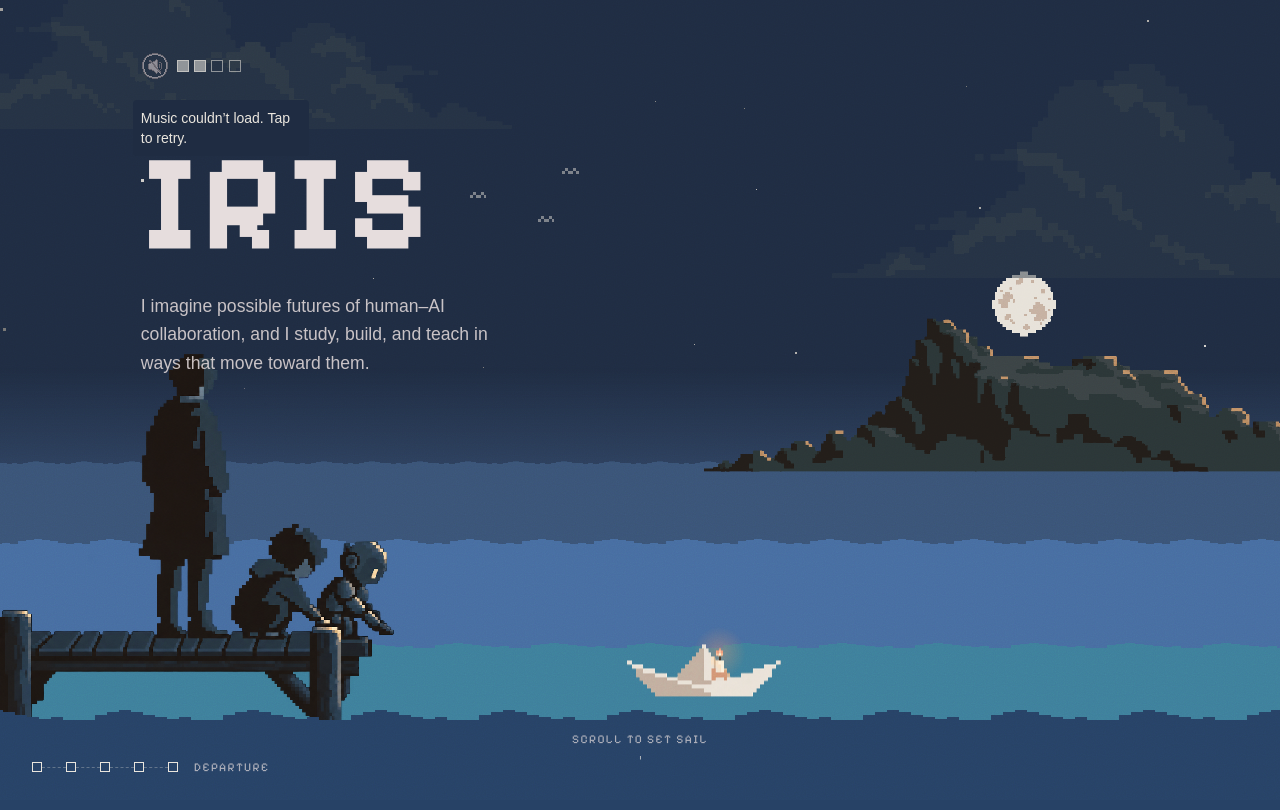
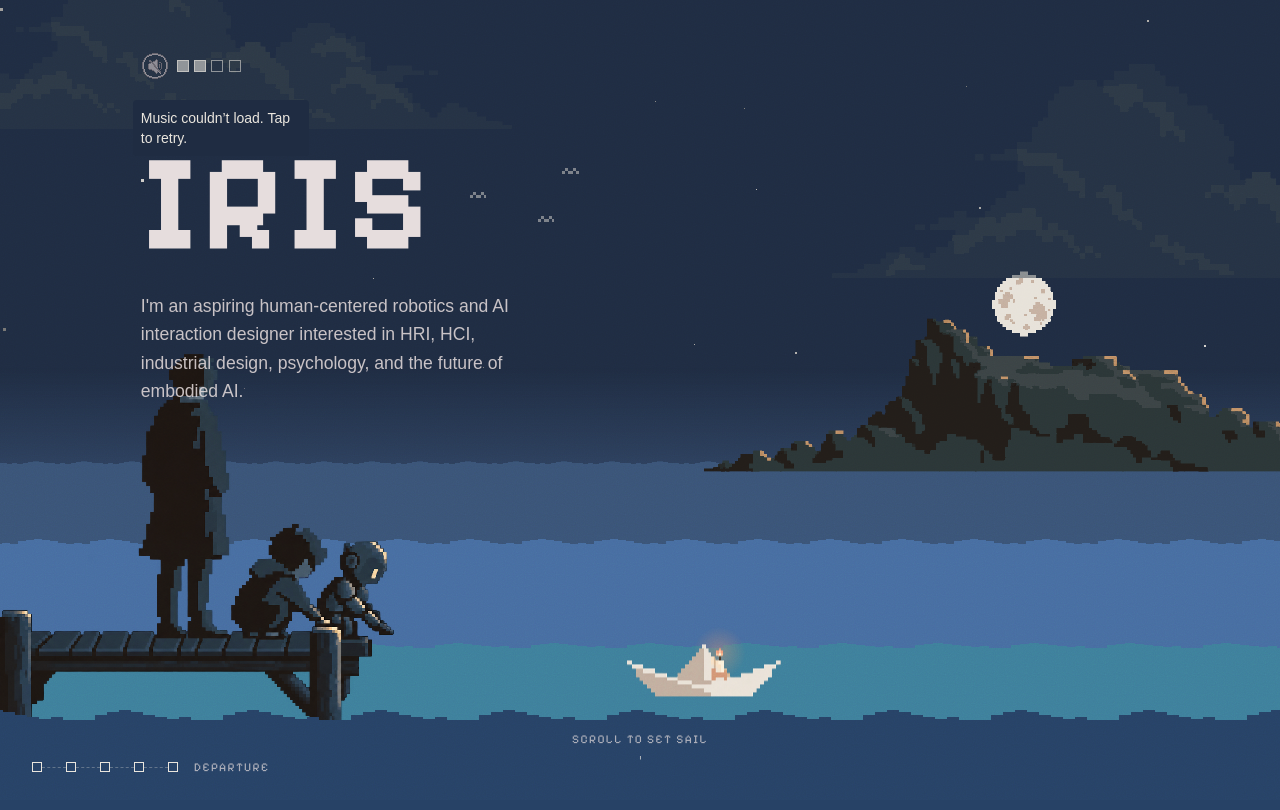
Before and after one commit to IN-Neil/iris-personal-site, a Next.js app: page / in a window 1280 px wide. Shown: the top 810 px of the page. Built offline with nearby package versions, Linux system fonts and the light colour scheme; a web font is replaced by a local one.

Commit message:
Update intro with robotics and AI design goal

```diff
--- a/src/components/journey/Panels.tsx
+++ b/src/components/journey/Panels.tsx
@@ -21,7 +21,7 @@ const endingHeading = "journey-ending-heading mt-4 font-pixel text-[1.5rem] font
 export function IntroPanel({ className, full = false }: { className?: string; full?: boolean }) {
   return (
     <header className={className}>
-      <p className="font-serif text-[1.15rem] text-mist/85">Hello, I’m</p>
+      <p className="font-serif text-[1.15rem] text-mist/85">{intro.kicker}</p>
       <h1 className="mt-3 font-pixel font-bold leading-none text-mist">
         <span className="block text-[clamp(4rem,11vw,8.5rem)] tracking-[0.02em]">{intro.title}</span>
         {full && (
--- a/src/content/site.ts
+++ b/src/content/site.ts
@@ -39,11 +39,11 @@ export const person = {
 };
 
 export const intro = {
-  kicker: `${person.name} · ${person.role}`,
+  kicker: person.name,
   title: "IRIS",
   subtitle: "IMAGINE → BUILD",
   thesis:
-    "I imagine possible futures of human–AI collaboration, and I study, build, and teach in ways that move toward them.",
+    "I'm an aspiring human-centered robotics and AI interaction designer interested in HRI, HCI, industrial design, psychology, and the future of embodied AI.",
   scrollHint: "Scroll to set sail",
 };
 
```
